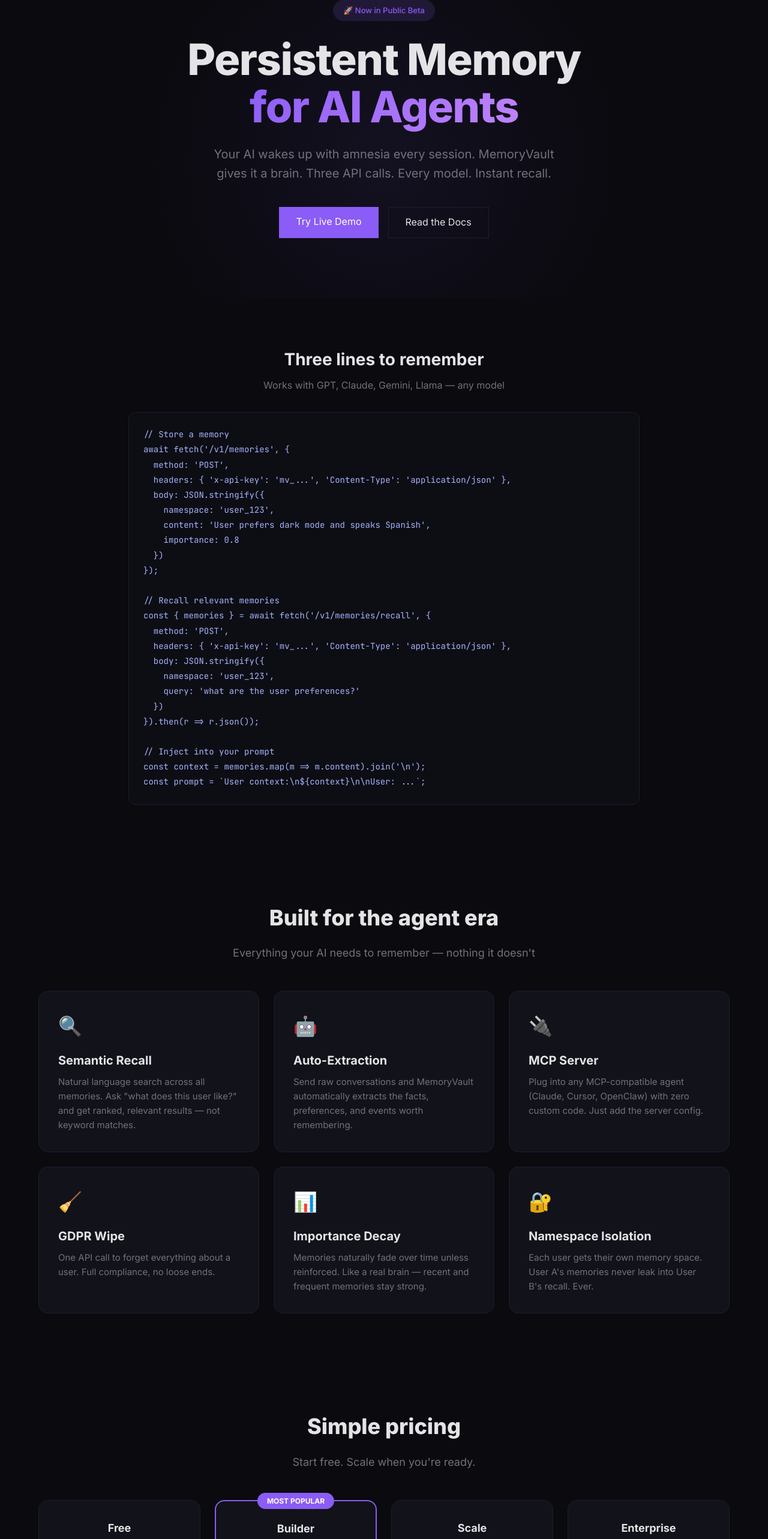
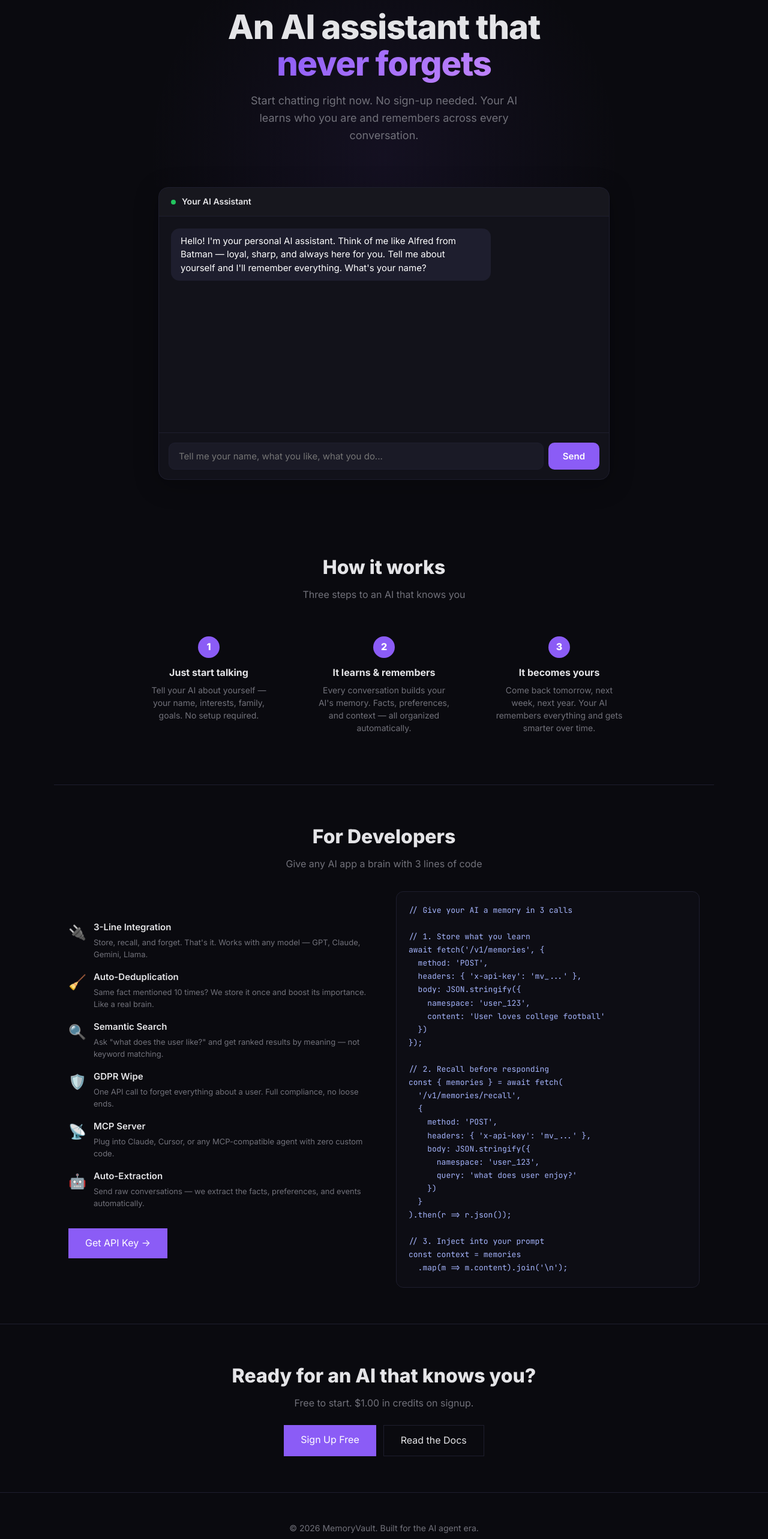
Before and after one commit to joshua18token-pixel/memoryvault-api, a React (Vite) app: page / in a window 1280 px wide. Shown: the part 140-2706 px from the top of the page at 60% size. Built offline with nearby package versions, Linux system fonts and the light colour scheme; no server answers.

Commit message:
Consumer-focused homepage: live chat on landing, try-before-signup, dev section secondary

```diff
--- a/src/pages/Landing.jsx
+++ b/src/pages/Landing.jsx
@@ -1,337 +1,353 @@
-import React from 'react';
-import { Link } from 'react-router-dom';
+import React, { useState, useRef, useEffect } from 'react';
+import { Link, useNavigate } from 'react-router-dom';
 
 const s = {
   hero: {
-    paddingTop: 140,
-    paddingBottom: 100,
+    paddingTop: 100,
+    paddingBottom: 40,
     textAlign: 'center',
     position: 'relative',
     overflow: 'hidden',
   },
   heroBg: {
-    position: 'absolute',
-    top: 0,
-    left: '50%',
-    transform: 'translateX(-50%)',
-    width: 800,
-    height: 800,
+    position: 'absolute', top: 0, left: '50%', transform: 'translateX(-50%)',
+    width: 800, height: 800,
     background: 'radial-gradient(circle, rgba(139,92,246,0.08) 0%, transparent 70%)',
     pointerEvents: 'none',
   },
   badge: {
-    display: 'inline-block',
-    padding: '6px 16px',
-    borderRadius: 99,
-    border: '1px solid var(--border)',
-    fontSize: 13,
-    color: 'var(--primary)',
-    fontWeight: 500,
-    marginBottom: 24,
-    background: 'var(--primary-glow)',
+    display: 'inline-block', padding: '6px 16px', borderRadius: 99,
+    border: '1px solid var(--border)', fontSize: 13, color: 'var(--primary)',
+    fontWeight: 500, marginBottom: 20, background: 'var(--primary-glow)',
   },
   h1: {
-    fontSize: 'clamp(40px, 6vw, 72px)',
-    fontWeight: 800,
-    lineHeight: 1.1,
-    letterSpacing: '-0.02em',
-    maxWidth: 800,
-    margin: '0 auto 24px',
+    fontSize: 'clamp(32px, 5vw, 56px)', fontWeight: 800, lineHeight: 1.1,
+    letterSpacing: '-0.02em', maxWidth: 700, margin: '0 auto 16px',
   },
   gradient: {
     background: 'linear-gradient(135deg, var(--primary), #c084fc)',
-    WebkitBackgroundClip: 'text',
-    WebkitTextFillColor: 'transparent',
+    WebkitBackgroundClip: 'text', WebkitTextFillColor: 'transparent',
   },
   subtitle: {
-    fontSize: 20,
-    color: 'var(--text-muted)',
-    maxWidth: 600,
-    margin: '0 auto 40px',
-    lineHeight: 1.6,
+    fontSize: 18, color: 'var(--text-muted)', maxWidth: 500,
+    margin: '0 auto 32px', lineHeight: 1.6,
   },
-  buttons: {
-    display: 'flex',
-    gap: 16,
-    justifyContent: 'center',
-    flexWrap: 'wrap',
+
+  // Chat embed
+  chatSection: {
+    maxWidth: 800, margin: '0 auto 60px', padding: '0 24px',
   },
-  codeSection: {
-    padding: '80px 24px',
-    maxWidth: 900,
-    margin: '0 auto',
+  chatContainer: {
+    background: 'var(--bg-card)', border: '1px solid var(--border)',
+    borderRadius: 16, overflow: 'hidden', boxShadow: '0 8px 40px rgba(0,0,0,0.3)',
   },
-  codePre: {
-    background: '#0d0d14',
-    border: '1px solid var(--border)',
-    borderRadius: 12,
-    padding: 24,
-    fontSize: 14,
-    lineHeight: 1.8,
-    overflowX: 'auto',
-    color: '#a5b4fc',
+  chatHeader: {
+    padding: '12px 20px', borderBottom: '1px solid var(--border)',
+    display: 'flex', alignItems: 'center', gap: 10,
+    background: 'rgba(255,255,255,0.02)',
   },
-  features: {
-    padding: '80px 24px',
-    maxWidth: 1200,
-    margin: '0 auto',
+  chatDot: { width: 8, height: 8, borderRadius: '50%', background: 'var(--green)' },
+  chatTitle: { fontWeight: 600, fontSize: 14 },
+  chatMemCount: {
+    marginLeft: 'auto', fontSize: 11, fontWeight: 600,
+    padding: '3px 10px', borderRadius: 99,
+    background: 'var(--primary-glow)', color: 'var(--primary)',
   },
-  featuresGrid: {
-    display: 'grid',
-    gridTemplateColumns: 'repeat(auto-fit, minmax(300px, 1fr))',
-    gap: 24,
+  chatMessages: {
+    height: 360, overflowY: 'auto', padding: 20,
+    display: 'flex', flexDirection: 'column', gap: 12,
   },
-  featureCard: {
-    background: 'var(--bg-card)',
-    border: '1px solid var(--border)',
-    borderRadius: 16,
-    padding: 32,
-    transition: 'all 0.2s',
+  msg: (isUser) => ({
+    alignSelf: isUser ? 'flex-end' : 'flex-start',
+    background: isUser ? 'var(--primary)' : '#1e1e2e',
+    color: 'white', padding: '10px 16px', borderRadius: 14,
+    maxWidth: '75%', fontSize: 15, lineHeight: 1.5, whiteSpace: 'pre-wrap',
+  }),
+  chatInputRow: {
+    padding: 16, borderTop: '1px solid var(--border)',
+    display: 'flex', gap: 8,
   },
-  featureIcon: {
-    fontSize: 32,
-    marginBottom: 16,
+  chatInput: {
+    flex: 1, background: '#1a1a26', border: '1px solid var(--border)',
+    borderRadius: 10, padding: '12px 16px', color: 'var(--text)',
+    fontSize: 15, fontFamily: 'var(--font)', outline: 'none',
   },
-  featureTitle: {
-    fontSize: 20,
-    fontWeight: 700,
-    marginBottom: 8,
+  sendBtn: {
+    background: 'var(--primary)', color: 'white', padding: '12px 24px',
+    borderRadius: 10, fontSize: 15, fontWeight: 600, border: 'none', cursor: 'pointer',
   },
-  featureDesc: {
-    color: 'var(--text-muted)',
-    fontSize: 15,
-    lineHeight: 1.6,
+
+  // Save banner
+  saveBanner: {
+    padding: '16px 20px', borderTop: '1px solid var(--border)',
+    background: 'linear-gradient(135deg, rgba(139,92,246,0.1), rgba(34,197,94,0.1))',
+    display: 'flex', alignItems: 'center', justifyContent: 'space-between',
+    flexWrap: 'wrap', gap: 12,
   },
-  sectionTitle: {
-    fontSize: 36,
-    fontWeight: 800,
-    textAlign: 'center',
-    marginBottom: 16,
+  saveBannerText: { fontSize: 14, fontWeight: 500 },
+  saveBannerBtn: {
+    background: 'var(--green)', color: 'white', border: 'none',
+    borderRadius: 8, padding: '8px 20px', fontSize: 14, fontWeight: 600,
+    cursor: 'pointer', fontFamily: 'var(--font)', textDecoration: 'none',
   },
-  sectionSub: {
-    textAlign: 'center',
-    color: 'var(--text-muted)',
-    marginBottom: 48,
-    fontSize: 18,
-  },
-  pricing: {
-    padding: '80px 24px',
-    maxWidth: 1200,
-    margin: '0 auto',
-  },
-  pricingGrid: {
-    display: 'grid',
-    gridTemplateColumns: 'repeat(auto-fit, minmax(250px, 1fr))',
-    gap: 24,
-  },
-  priceCard: {
-    background: 'var(--bg-card)',
-    border: '1px solid var(--border)',
-    borderRadius: 16,
-    padding: 32,
+
+  // How it works
+  howSection: {
+    padding: '60px 24px', maxWidth: 900, margin: '0 auto',
     textAlign: 'center',
   },
-  priceCardPop: {
-    background: 'var(--bg-card)',
-    border: '2px solid var(--primary)',
-    borderRadius: 16,
-    padding: 32,
-    textAlign: 'center',
-    position: 'relative',
+  steps: {
+    display: 'grid', gridTemplateColumns: 'repeat(3, 1fr)', gap: 24, marginTop: 32,
   },
-  priceTag: {
-    position: 'absolute',
-    top: -14,
-    left: '50%',
-    transform: 'translateX(-50%)',
-    background: 'var(--primary)',
-    color: 'white',
-    padding: '4px 16px',
-    borderRadius: 99,
-    fontSize: 12,
-    fontWeight: 700,
+  step: {
+    padding: 24, borderRadius: 12,
   },
-  priceName: {
-    fontSize: 18,
-    fontWeight: 700,
-    marginBottom: 8,
+  stepNum: {
+    width: 36, height: 36, borderRadius: '50%', background: 'var(--primary)',
+    color: 'white', display: 'flex', alignItems: 'center', justifyContent: 'center',
+    fontWeight: 800, fontSize: 16, margin: '0 auto 12px',
   },
-  priceAmount: {
-    fontSize: 40,
-    fontWeight: 800,
-    marginBottom: 4,
+  stepTitle: { fontWeight: 700, fontSize: 16, marginBottom: 6 },
+  stepDesc: { fontSize: 14, color: 'var(--text-muted)', lineHeight: 1.5 },
+
+  // Developer section
+  devSection: {
+    padding: '60px 24px', maxWidth: 1100, margin: '0 auto',
+    borderTop: '1px solid var(--border)',
   },
-  pricePer: {
-    color: 'var(--text-muted)',
-    fontSize: 14,
-    marginBottom: 24,
+  devGrid: { display: 'grid', gridTemplateColumns: '1fr 1fr', gap: 40, alignItems: 'center', marginTop: 32 },
+  devCard: {
+    background: 'var(--bg-card)', border: '1px solid var(--border)',
+    borderRadius: 16, padding: 32,
   },
-  priceFeature: {
-    color: 'var(--text-muted)',
-    fontSize: 14,
-    padding: '8px 0',
-    borderBottom: '1px solid var(--border)',
+  devFeature: {
+    display: 'flex', alignItems: 'flex-start', gap: 12, marginBottom: 16,
+  },
+  devIcon: { fontSize: 24, marginTop: 2 },
+  devTitle: { fontWeight: 600, fontSize: 15, marginBottom: 4 },
+  devDesc: { fontSize: 13, color: 'var(--text-muted)', lineHeight: 1.5 },
+  codePre: {
+    background: '#0d0d14', border: '1px solid var(--border)', borderRadius: 12,
+    padding: 20, fontSize: 13, lineHeight: 1.7, overflowX: 'auto', color: '#a5b4fc',
+    fontFamily: 'var(--mono)',
+  },
+
+  sectionTitle: { fontSize: 32, fontWeight: 800 },
+  sectionSub: { color: 'var(--text-muted)', fontSize: 16, marginTop: 8 },
+
+  // CTA
+  ctaSection: {
+    padding: '60px 24px', textAlign: 'center',
+    borderTop: '1px solid var(--border)',
   },
 };
 
-const features = [
-  {
-    icon: '🔍',
-    title: 'Semantic Recall',
-    desc: 'Natural language search across all memories. Ask "what does this user like?" and get ranked, relevant results — not keyword matches.',
-  },
-  {
-    icon: '🤖',
-    title: 'Auto-Extraction',
-    desc: 'Send raw conversations and MemoryVault automatically extracts the facts, preferences, and events worth remembering.',
-  },
-  {
-    icon: '🔌',
-    title: 'MCP Server',
-    desc: 'Plug into any MCP-compatible agent (Claude, Cursor, OpenClaw) with zero custom code. Just add the server config.',
-  },
-  {
-    icon: '🧹',
-    title: 'GDPR Wipe',
-    desc: 'One API call to forget everything about a user. Full compliance, no loose ends.',
-  },
-  {
-    icon: '📊',
-    title: 'Importance Decay',
-    desc: 'Memories naturally fade over time unless reinforced. Like a real brain — recent and frequent memories stay strong.',
-  },
-  {
-    icon: '🔐',
-    title: 'Namespace Isolation',
-    desc: 'Each user gets their own memory space. User A\'s memories never leak into User B\'s recall. Ever.',
-  },
-];
+function TryChat({ onMessageCount }) {
+  const [messages, setMessages] = useState([
+    { text: "Hello! I'm your personal AI assistant. Think of me like Alfred from Batman — loyal, sharp, and always here for you. Tell me about yourself and I'll remember everything. What's your name?", isUser: false },
+  ]);
+  const [input, setInput] = useState('');
+  const [sending, setSending] = useState(false);
+  const [msgCount, setMsgCount] = useState(0);
+  const [memories, setMemories] = useState([]);
+  const messagesEnd = useRef(null);
 
-const tiers = [
-  {
-    name: 'Free',
-    price: '$0',
-    per: 'forever',
-    features: ['10K memories', '50K recall/mo', 'REST API', 'Community support'],
-  },
-  {
-    name: 'Builder',
-    price: '$19',
-    per: '/month',
-    popular: true,
-    features: ['100K memories', '500K recall/mo', 'Auto-extraction', 'MCP server', 'Email support'],
-  },
-  {
-    name: 'Scale',
-    price: '$79',
-    per: '/month',
-    features: ['1M memories', '5M recall/mo', 'Memory consolidation', 'Priority support', 'Analytics dashboard'],
-  },
-  {
-    name: 'Enterprise',
-    price: 'Custom',
-    per: '',
-    features: ['Unlimited', 'Dedicated infra', 'SLAs', 'SSO + audit logs', 'Custom integrations'],
-  },
+  useEffect(() => {
+    messagesEnd.current?.scrollIntoView({ behavior: 'smooth' });
+  }, [messages]);
+
+  async function send() {
+    if (!input.trim() || sending) return;
+    const userMsg = input.trim();
+    setInput('');
+    setSending(true);
+    setMessages(prev => [...prev, { text: userMsg, isUser: true }]);
+
+    try {
+      const res = await fetch('/api/v1/try-chat', {
+        method: 'POST',
+        headers: { 'Content-Type': 'application/json' },
+        body: JSON.stringify({
+          message: userMsg,
+          history: messages.map(m => ({ role: m.isUser ? 'user' : 'assistant', content: m.text })),
+        }),
+      });
+      const data = await res.json();
+      setMessages(prev => [...prev, { text: data.response || "I'd love to help! Sign up to continue our conversation.", isUser: false }]);
+      if (data.memories) setMemories(data.memories);
+      const newCount = msgCount + 1;
+      setMsgCount(newCount);
+      if (onMessageCount) onMessageCount(newCount);
+    } catch {
+      setMessages(prev => [...prev, { text: "Hmm, something went wrong. Try again?", isUser: false }]);
+    }
+    setSending(false);
+  }
+
+  return (
+    <div style={s.chatContainer}>
+      <div style={s.chatHeader}>
+        <div style={s.chatDot} />
+        <div style={s.chatTitle}>Your AI Assistant</div>
+        {memories.length > 0 && (
+          <div style={s.chatMemCount}>🧠 {memories.length} memories</div>
+        )}
+      </div>
+      <div style={s.chatMessages}>
+        {messages.map((m, i) => (
+          <div key={i} style={s.msg(m.isUser)}>{m.text}</div>
+        ))}
+        {sending && (
+          <div style={s.msg(false)}>
+            <span style={{ opacity: 0.5 }}>Thinking...</span>
+          </div>
+        )}
+        <div ref={messagesEnd} />
+      </div>
+      <div style={s.chatInputRow}>
+        <input
+          style={s.chatInput}
+          value={input}
+          onChange={e => setInput(e.target.value)}
+          onKeyDown={e => e.key === 'Enter' && send()}
+          placeholder="Tell me your name, what you like, what you do..."
+        />
+        <button style={{ ...s.sendBtn, opacity: sending ? 0.7 : 1 }} onClick={send} disabled={sending}>
+          Send
+        </button>
+      </div>
+      {msgCount >= 2 && (
+        <div style={s.saveBanner}>
+          <div style={s.saveBannerText}>
+            💡 <strong>Want to save this conversation?</strong> Sign up free and your AI will remember you forever.
+          </div>
+          <Link to="/signup" style={s.saveBannerBtn}>
+            Sign Up Free →
+          </Link>
+        </div>
+      )}
+    </div>
+  );
+}
+
+const devFeatures = [
+  { icon: '🔌', title: '3-Line Integration', desc: 'Store, recall, and forget. That\'s it. Works with any model — GPT, Claude, Gemini, Llama.' },
+  { icon: '🧹', title: 'Auto-Deduplication', desc: 'Same fact mentioned 10 times? We store it once and boost its importance. Like a real brain.' },
+  { icon: '🔍', title: 'Semantic Search', desc: 'Ask "what does the user like?" and get ranked results by meaning — not keyword matching.' },
+  { icon: '🛡️', title: 'GDPR Wipe', desc: 'One API call to forget everything about a user. Full compliance, no loose ends.' },
+  { icon: '📡', title: 'MCP Server', desc: 'Plug into Claude, Cursor, or any MCP-compatible agent with zero custom code.' },
+  { icon: '🤖', title: 'Auto-Extraction', desc: 'Send raw conversations — we extract the facts, preferences, and events automatically.' },
 ];
 
 export default function Landing() {
+  const [msgCount, setMsgCount] = useState(0);
+
   return (
     <main>
       {/* Hero */}
       <section style={s.hero}>
         <div style={s.heroBg} />
         <div className="container" style={{ position: 'relative' }}>
-          <div style={s.badge}>🚀 Now in Public Beta</div>
+          <div style={s.badge}>🧠 Meet your AI that actually remembers you</div>
           <h1 style={s.h1}>
-            Persistent Memory<br />
-            <span style={s.gradient}>for AI Agents</span>
+            An AI assistant that<br />
+            <span style={s.gradient}>never forgets</span>
           </h1>
           <p style={s.subtitle}>
-            Your AI wakes up with amnesia every session. MemoryVault gives it a brain.
-            Three API calls. Every model. Instant recall.
+            Start chatting right now. No sign-up needed. Your AI learns who you are and remembers across every conversation.
           </p>
-          <div style={s.buttons}>
-            <Link to="/demo" className="btn-primary" style={{ textDecoration: 'none' }}>
-              Try Live Demo
-            </Link>
-            <Link to="/docs" className="btn-secondary" style={{ textDecoration: 'none' }}>
-              Read the Docs
-            </Link>
+        </div>
+      </section>
+
+      {/* Live Chat */}
+      <section style={s.chatSection}>
+        <TryChat onMessageCount={setMsgCount} />
+      </section>
+
+      {/* How It Works */}
+      <section style={s.howSection}>
+        <div style={s.sectionTitle}>How it works</div>
+        <div style={s.sectionSub}>Three steps to an AI that knows you</div>
+        <div style={s.steps}>
+          <div style={s.step}>
+            <div style={s.stepNum}>1</div>
+            <div style={s.stepTitle}>Just start talking</div>
+            <div style={s.stepDesc}>Tell your AI about yourself — your name, interests, family, goals. No setup required.</div>
+          </div>
+          <div style={s.step}>
+            <div style={s.stepNum}>2</div>
+            <div style={s.stepTitle}>It learns & remembers</div>
+            <div style={s.stepDesc}>Every conversation builds your AI's memory. Facts, preferences, and context — all organized automatically.</div>
+          </div>
+          <div style={s.step}>
+            <div style={s.stepNum}>3</div>
+            <div style={s.stepTitle}>It becomes yours</div>
+            <div style={s.stepDesc}>Come back tomorrow, next week, next year. Your AI remembers everything and gets smarter over time.</div>
           </div>
         </div>
       </section>
 
-      {/* Code Example */}
-      <section style={s.codeSection}>
-        <div style={{ textAlign: 'center', marginBottom: 32 }}>
-          <h2 style={{ fontSize: 28, fontWeight: 700, marginBottom: 8 }}>Three lines to remember</h2>
-          <p style={{ color: 'var(--text-muted)' }}>Works with GPT, Claude, Gemini, Llama — any model</p>
+      {/* Developer Section */}
+      <section style={s.devSection}>
+        <div style={{ textAlign: 'center' }}>
+          <div style={s.sectionTitle}>For Developers</div>
+          <div style={s.sectionSub}>Give any AI app a brain with 3 lines of code</div>
         </div>
-        <pre style={s.codePre}>{`// Store a memory
+        <div style={s.devGrid}>
+          <div>
+            {devFeatures.map((f, i) => (
+              <div key={i} style={s.devFeature}>
+                <div style={s.devIcon}>{f.icon}</div>
+                <div>
+                  <div style={s.devTitle}>{f.title}</div>
+                  <div style={s.devDesc}>{f.desc}</div>
+                </div>
+              </div>
+            ))}
+            <Link to="/developer" className="btn-primary" style={{ display: 'inline-block', marginTop: 16, textDecoration: 'none' }}>
+              Get API Key →
+            </Link>
+          </div>
+          <div>
+            <pre style={s.codePre}>{`// Give your AI a memory in 3 calls
+
+// 1. Store what you learn
 await fetch('/v1/memories', {
   method: 'POST',
-  headers: { 'x-api-key': 'mv_...', 'Content-Type': 'application/json' },
+  headers: { 'x-api-key': 'mv_...' },
   body: JSON.stringify({
     namespace: 'user_123',
-    content: 'User prefers dark mode and speaks Spanish',
-    importance: 0.8
+    content: 'User loves college football'
   })
 });
 
-// Recall relevant memories
-const { memories } = await fetch('/v1/memories/recall', {
-  method: 'POST',
-  headers: { 'x-api-key': 'mv_...', 'Content-Type': 'application/json' },
-  body: JSON.stringify({
-    namespace: 'user_123',
-    query: 'what are the user preferences?'
-  })
-}).then(r => r.json());
+// 2. Recall before responding
+const { memories } = await fetch(
+  '/v1/memories/recall',
+  {
+    method: 'POST',
+    headers: { 'x-api-key': 'mv_...' },
+    body: JSON.stringify({
+      namespace: 'user_123',
+      query: 'what does user enjoy?'
+    })
+  }
+).then(r => r.json());
 
-// Inject into your prompt
-const context = memories.map(m => m.content).join('\\n');
-const prompt = \`User context:\\n\${context}\\n\\nUser: ...\`;`}
-        </pre>
-      </section>
-
-      {/* Features */}
-      <section style={s.features}>
-        <h2 style={s.sectionTitle}>Built for the agent era</h2>
-        <p style={s.sectionSub}>Everything your AI needs to remember — nothing it doesn't</p>
-        <div style={s.featuresGrid}>
-          {features.map((f, i) => (
-            <div key={i} style={s.featureCard}>
-              <div style={s.featureIcon}>{f.icon}</div>
-              <div style={s.featureTitle}>{f.title}</div>
-              <div style={s.featureDesc}>{f.desc}</div>
-            </div>
-          ))}
+// 3. Inject into your prompt
+const context = memories
+  .map(m => m.content).join('\\n');`}</pre>
+          </div>
         </div>
       </section>
 
-      {/* Pricing */}
-      <section style={s.pricing}>
-        <h2 style={s.sectionTitle}>Simple pricing</h2>
-        <p style={s.sectionSub}>Start free. Scale when you're ready.</p>
-        <div style={s.pricingGrid}>
-          {tiers.map((t, i) => (
-            <div key={i} style={t.popular ? s.priceCardPop : s.priceCard}>
-              {t.popular && <div style={s.priceTag}>MOST POPULAR</div>}
-              <div style={s.priceName}>{t.name}</div>
-              <div style={s.priceAmount}>{t.price}</div>
-              <div style={s.pricePer}>{t.per}</div>
-              {t.features.map((f, j) => (
-                <div key={j} style={s.priceFeature}>✓ {f}</div>
-              ))}
-              <button
-                className={t.popular ? 'btn-primary' : 'btn-secondary'}
-                style={{ marginTop: 24, width: '100%' }}
-              >
-                {t.name === 'Enterprise' ? 'Contact Us' : 'Get Started'}
-              </button>
-            </div>
-          ))}
+      {/* Final CTA */}
+      <section style={s.ctaSection}>
+        <div style={s.sectionTitle}>Ready for an AI that knows you?</div>
+        <div style={{ ...s.sectionSub, marginBottom: 24 }}>Free to start. $1.00 in credits on signup.</div>
+        <div style={{ display: 'flex', gap: 12, justifyContent: 'center' }}>
+          <Link to="/signup" className="btn-primary" style={{ textDecoration: 'none' }}>Sign Up Free</Link>
+          <Link to="/docs" className="btn-secondary" style={{ textDecoration: 'none' }}>Read the Docs</Link>
         </div>
       </section>
     </main>
```
Also changed, not shown: api/v1/try-chat.js (added, +75 -0 lines), 4 other files (tests, documents, lock files or other folders).
